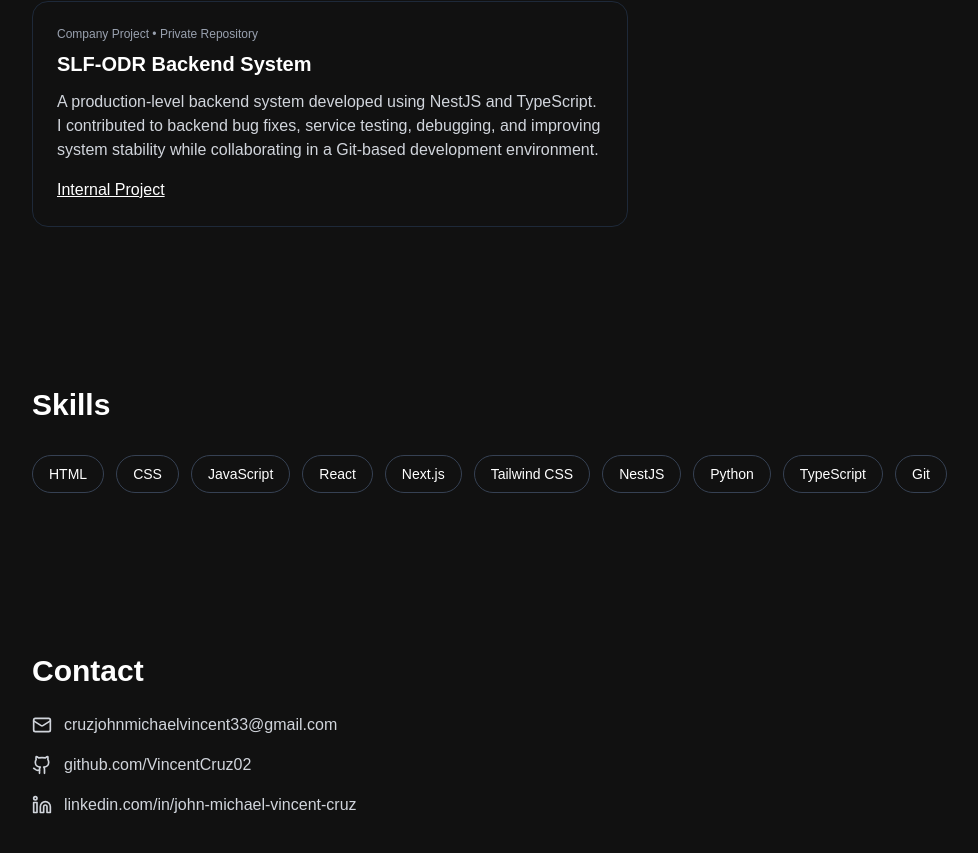
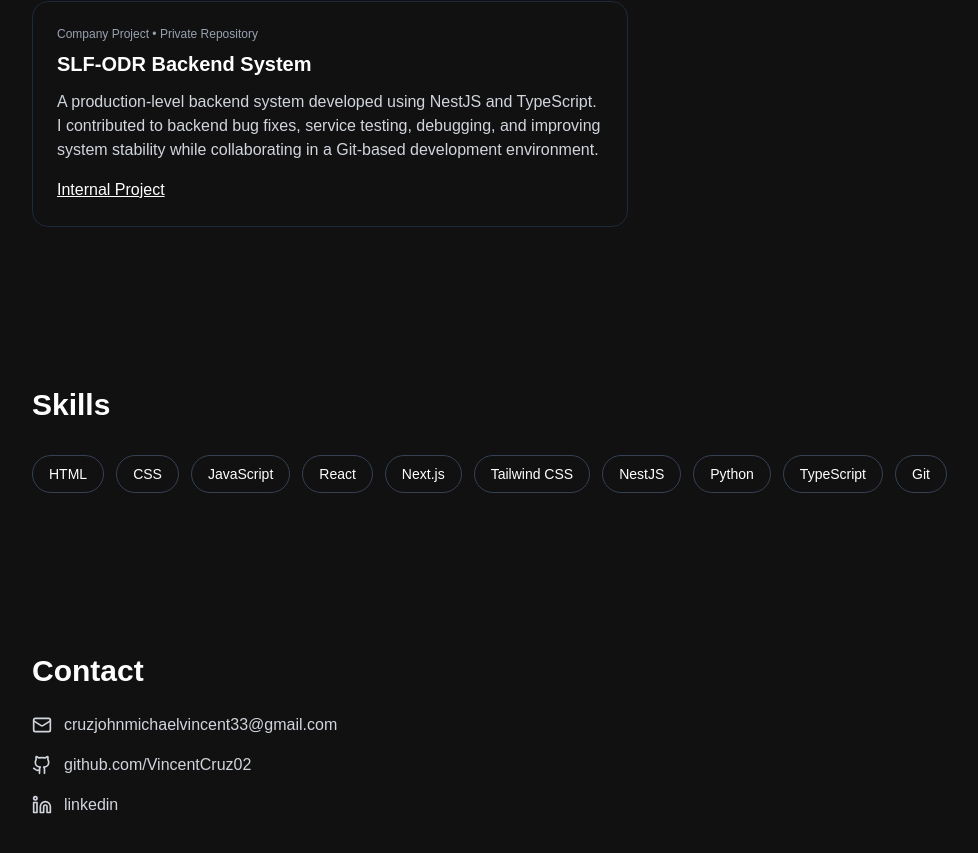
Before and after one commit to VincentCruz02/my-portfolio, a Next.js app: page / in a window 1280 px wide. Shown: the part 1279-2132 px from the top of the page, without its empty margins (0-978 px from the left). Built offline with nearby package versions, Linux system fonts and the light colour scheme.

Commit message:
added clickable contact icons

```diff
--- a/app/page.tsx
+++ b/app/page.tsx
@@ -161,13 +161,13 @@ export default function Home() {
           </a>
 
           <a
-            href="https://linkedin.com/in/yourusername"
+            href="https://www.linkedin.com/in/john-michael-vincent-cruz/"
             target="_blank"
             rel="noopener noreferrer"
             className="flex items-center gap-3 hover:text-white transition duration-200"
           >
             <Linkedin size={20} />
-            linkedin.com/in/john-michael-vincent-cruz
+            linkedin
           </a>
         </div>
       </section>
```
